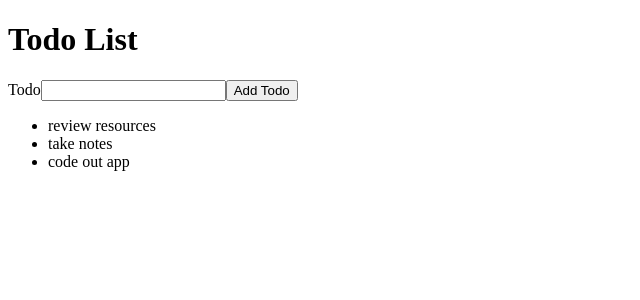
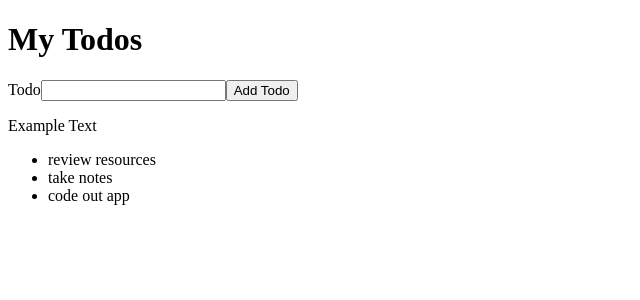
Before and after one commit to savir-nosaj/ctd-todo-list, a React (Vite) app: page / in a window 1280 px wide. Shown: the top 300 px of the page, without its empty margins (0-640 px from the left). Built offline with nearby package versions, Linux system fonts and the light colour scheme.

Commit message:
week-03-props-state

```diff
--- a/src/App.jsx
+++ b/src/App.jsx
@@ -1,14 +1,17 @@
-import TodoForm from './TodoForm';
-import TodoList from './TodoList';
+import ToDoForm from './ToDoForm';
+import ToDoList from './ToDoList';
 import './App.css';
+import { useState } from 'react';
 
 function App() {
+  const [newTodo, setNewTodo] = useState("Example Text");
   return (
-  <div>
-    <h1>Todo List</h1>
-    <TodoForm></TodoForm>
-    <TodoList></TodoList>
-  </div>
+    <div>
+      <h1>My Todos</h1>
+      <ToDoForm/>
+      <p>{newTodo}</p>
+      <ToDoList/>
+    </div>
   )
 }
 
--- a/src/TodoList.jsx
+++ b/src/TodoList.jsx
@@ -1,3 +1,5 @@
+import TodoListItem from "./TodoListItem";
+
 function TodoList() {
     const todos = [
         {id: 1, title: "review resources"},
@@ -6,9 +8,16 @@ function TodoList() {
     ];
     return (
         <ul>
-            {todos.map(todo => <li key={todo.id}>{todo.title}</li>)}
+            {todos.map(todo => {
+                return (
+                    <TodoListItem
+                        key={todo.id}
+                        todo={todo.title}
+                    />
+                );
+            })}
         </ul>
-    )
+    );
 }
 
 export default TodoList;
--- /dev/null
+++ b/src/TodoListItem.jsx
@@ -0,0 +1,7 @@
+function TodoListItem({todo}) {
+    return (
+        <li>{todo}</li>
+    );
+}
+
+export default TodoListItem;
```
